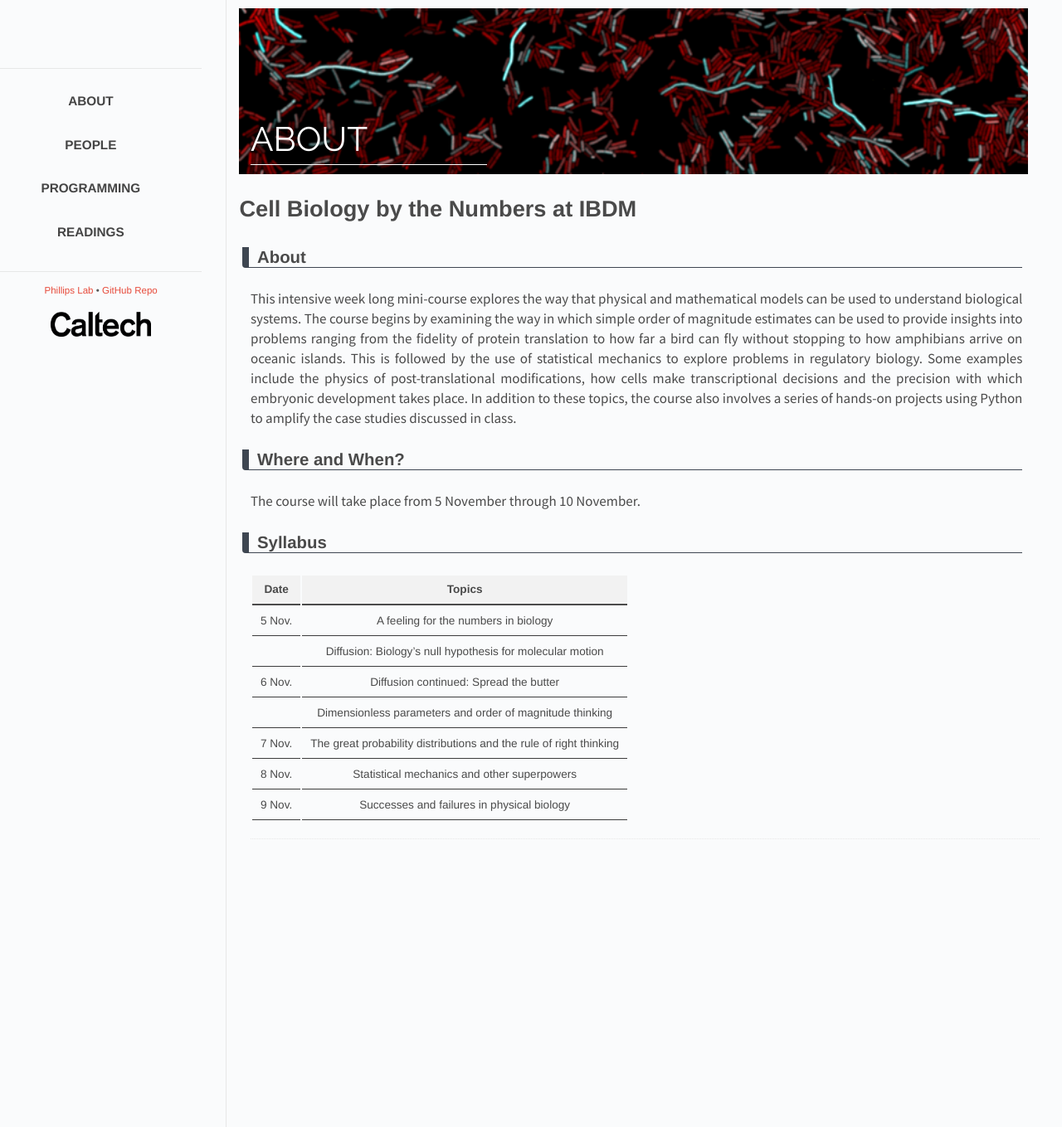
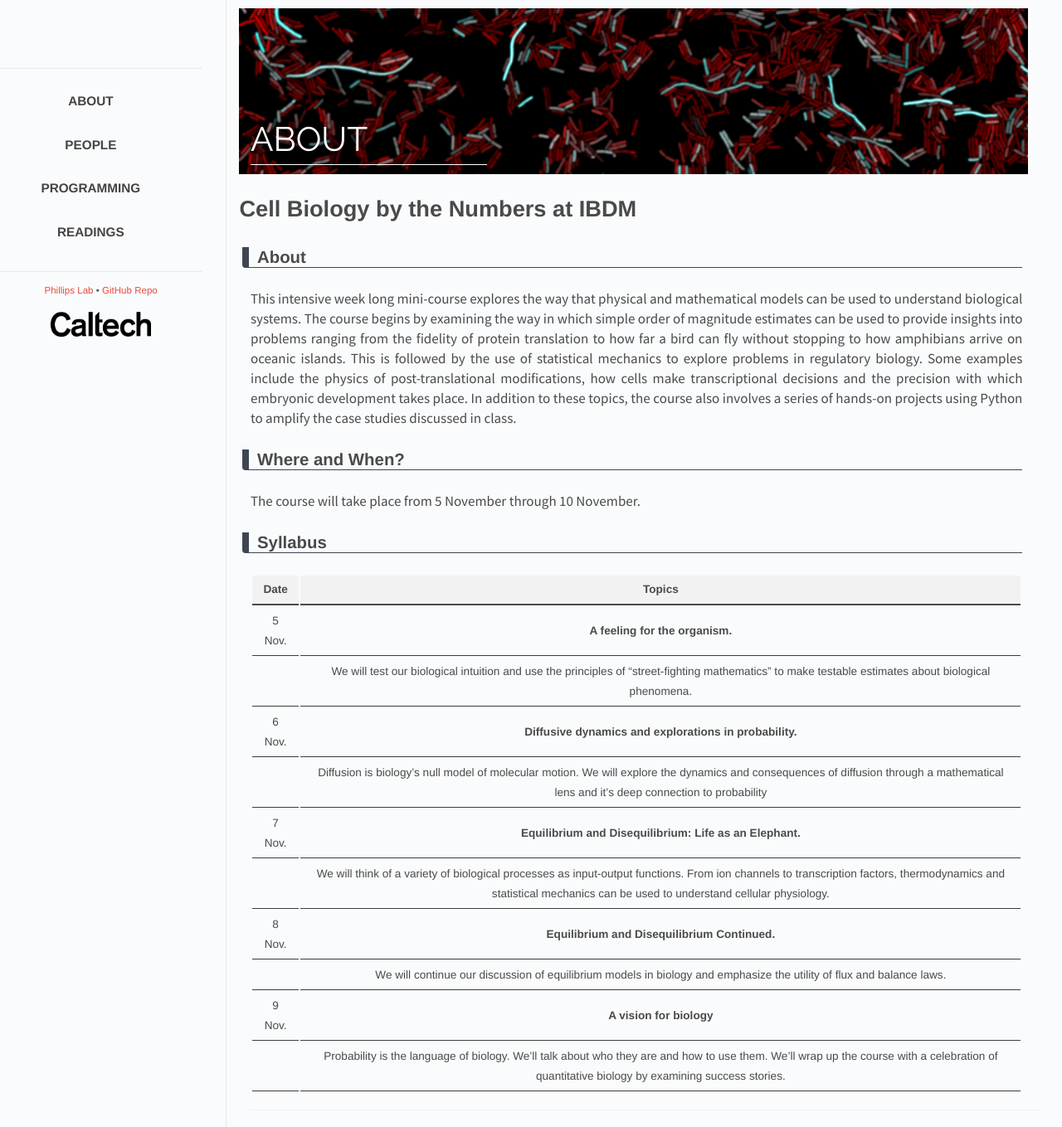
Before and after one commit to RPGroup-PBoC/ncbs_pboc, a Jekyll site: the page built from _posts/2017-01-31-about.md, in a window 1280 px wide. Shown: the whole page at 83% size. Built offline with Jekyll 4.4.1, drawn with Linux system fonts in a browser that asks for light colours.

Commit message:
Updated the syllabus

```diff
--- a/_posts/2017-01-31-about.md
+++ b/_posts/2017-01-31-about.md
@@ -29,10 +29,13 @@ November.
 
 | Date | Topics |
 | :--: | :--: |
-| 5 Nov. | A feeling for the numbers in biology |
-| | Diffusion: Biology's null hypothesis for molecular motion|
-| 6 Nov. | Diffusion continued: Spread the butter|
-| | Dimensionless parameters and order of magnitude thinking |
-| 7 Nov. | The great probability distributions and the rule of right thinking |
-| 8 Nov. | Statistical mechanics and other superpowers |
-| 9 Nov. | Successes and failures in physical biology |
+| 5 Nov. | **A feeling for the organism.**|
+| | We will test our biological intuition and use the principles of "street-fighting mathematics" to make testable estimates about biological phenomena.|
+| 6 Nov. | **Diffusive dynamics and explorations in probability.**|
+| | Diffusion is biology's null model of molecular motion. We will explore the dynamics and consequences of diffusion through a mathematical lens and it's deep connection to probability|
+| 7 Nov. | **Equilibrium and Disequilibrium: Life as an Elephant.**|
+| | We will think of a variety of biological processes as input-output functions. From ion channels to transcription factors, thermodynamics and statistical mechanics can be used to understand cellular physiology.|
+| 8 Nov. | **Equilibrium and Disequilibrium Continued.**|
+|| We will continue our discussion of equilibrium models in biology and emphasize the utility of flux and balance laws.|
+| 9 Nov. | **A vision for biology**|
+| | Probability is the language of biology. We'll talk about who they are and how to use them. We'll wrap up the course with a celebration of quantitative biology by examining success stories.|
```
